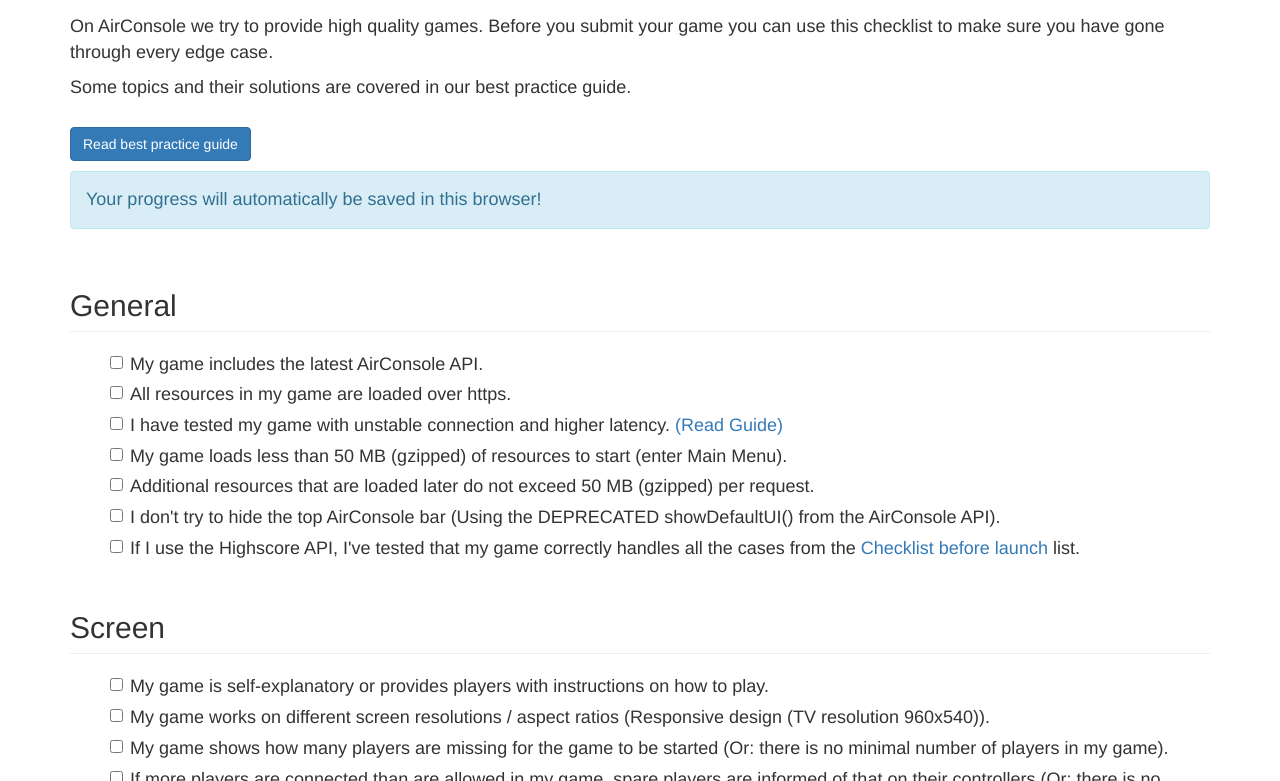
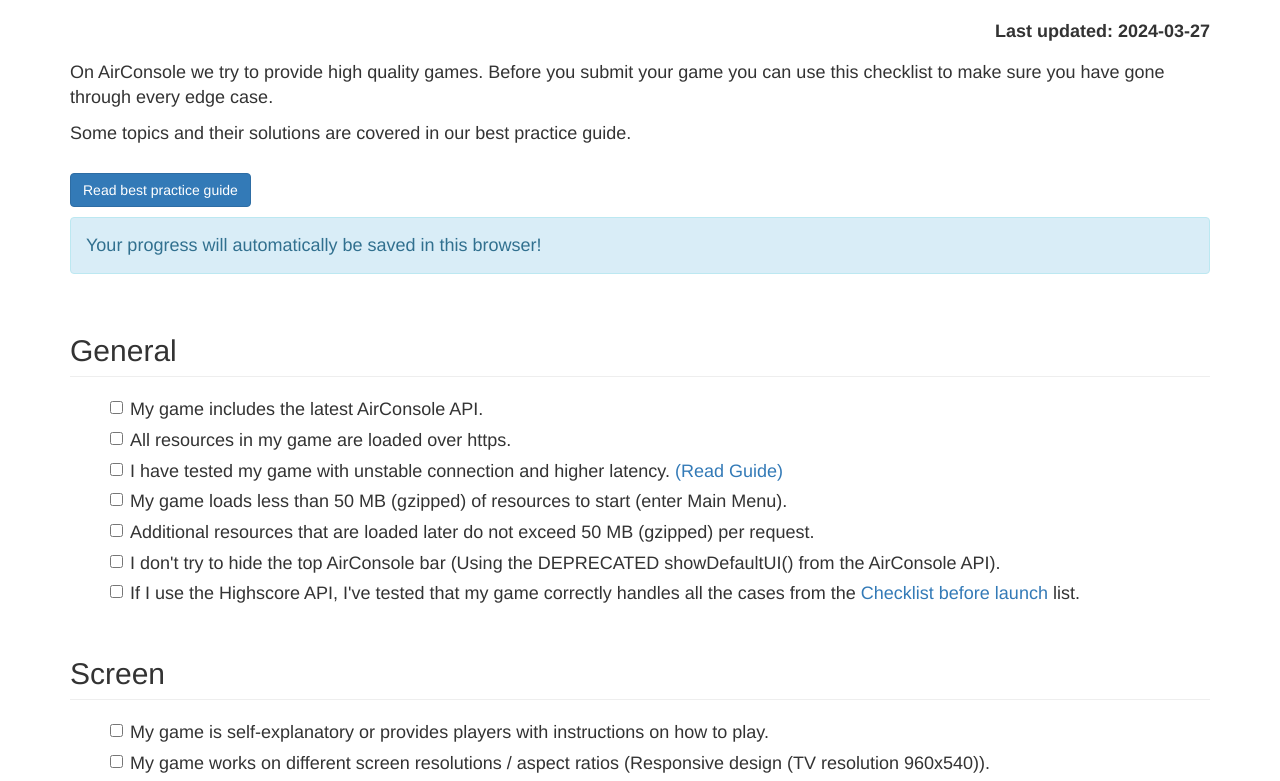
Before and after one commit to AirConsole/airconsole-test-sheet, a plain HTML site: page index.html in a window 1280 px wide. Shown: the part 496-1277 px from the top of the page. Drawn offline with Linux system fonts and the light colour scheme.

Commit message:
d: Add last updated timestamp and key concept link for multi-screen multiplayer

```diff
--- a/js/screen/app/ctrls/main_ctrl.js
+++ b/js/screen/app/ctrls/main_ctrl.js
@@ -8,7 +8,7 @@ TestApp.controllers.controller('MainCtrl', ['$scope', '$location', '$timeout', f
   $scope.questions_default = {
     multi_screen: [
       {
-        text: 'With 2 or more screens connected in a game session,<br />there is always only 1 primary screen.',
+        text: 'With 2 or more screens connected in a game session,<br />there is always only 1 primary screen. (<a href="/#!/guides/multi-screen#key_concepts" target="_blank">Key Concepts explained</a>)',
         checked: false
       },
       {
--- a/js/screen/app/partials/_main_view.html
+++ b/js/screen/app/partials/_main_view.html
@@ -1,4 +1,5 @@
 <div class="progress_container navbar-default navbar navbar-fixed-top">
+
   <div class="container">
     <div class="row">
       <div class="col-md-12">
@@ -27,6 +28,9 @@
   <div class="row">
     <div class="col-md-12">
       <h1 class="page-header"><img src="http://www.airconsole.com/file/logo-40.png"> AirConsole Checklist</h1>
+      <div class="page-update-box">
+        Last updated: 2024-03-27
+      </div>
       <p>
         On AirConsole we try to provide high quality games. Before you submit your game you
         can use this checklist to make sure you have gone through every edge case.
--- a/styles/screen.css
+++ b/styles/screen.css
@@ -8,3 +8,12 @@ body {
   background: #F6F6F6;
   padding: 20px;
 }
+
+.page-update-box {
+  font-weight: bold;
+  text-align: right;
+  padding-bottom: 5px;
+  padding-top: 5px;
+  z-index: 100;
+  margin-bottom: 10px;
+}
```
